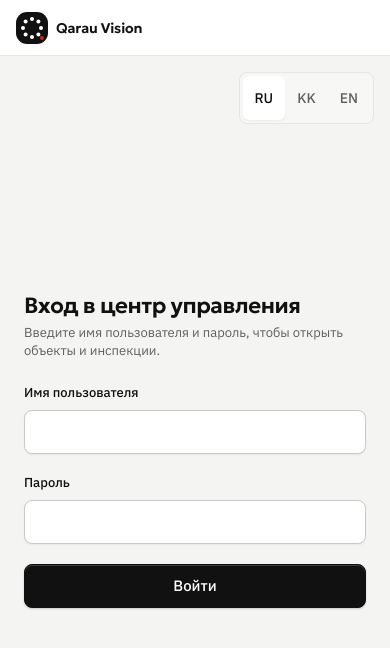
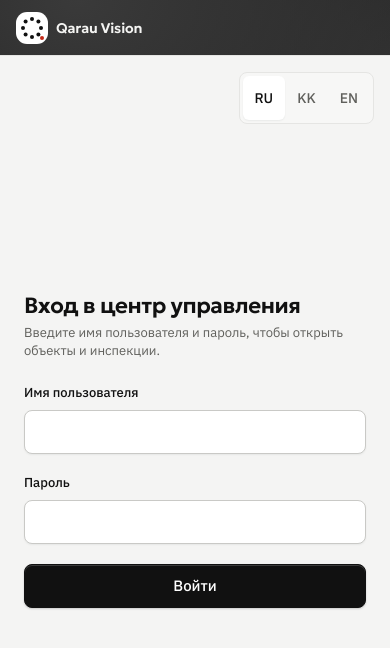
Before and after one commit to IzbassarO/qarau, a React (Vite) app in the folder web/: page / in a window 390 px wide. Shown: the top 648 px of the page. Built offline with nearby package versions, Linux system fonts and the light colour scheme.

Commit message:
DS1: Apply design system v8 (tokens, bundle.css, fonts) to the shell and viewer chrome (round 4)

```diff
--- a/web/src/design/bundle.css
+++ b/web/src/design/bundle.css
@@ -4106,18 +4106,8 @@ progress.qv-pbar::-moz-progress-bar {
   font-weight: 600;
 }
 
-/* Fit the exported phone sign-in, header and recent-inspection surfaces. */
+/* Fit the exported phone sign-in form and recent-inspection surfaces. */
 @media (max-width: 767px) {
-  .login-hero {
-    background: var(--surface);
-    color: var(--ink);
-  }
-
-  .login-hero .qv-mark--hero {
-    background: var(--ink);
-    color: var(--on-accent);
-  }
-
   .login-card {
     background: var(--color-transparent);
   }
--- a/web/src/shell/shell.css
+++ b/web/src/shell/shell.css
@@ -518,7 +518,6 @@ button.catalog-row {
     padding: var(--space-2) var(--space-4);
     border-bottom: 1px solid var(--line);
   }
-  .login-hero::before,
   .login-hero-copy {
     display: none;
   }
```
Also changed, not shown: 2 other files (tests, documents, lock files or other folders).
